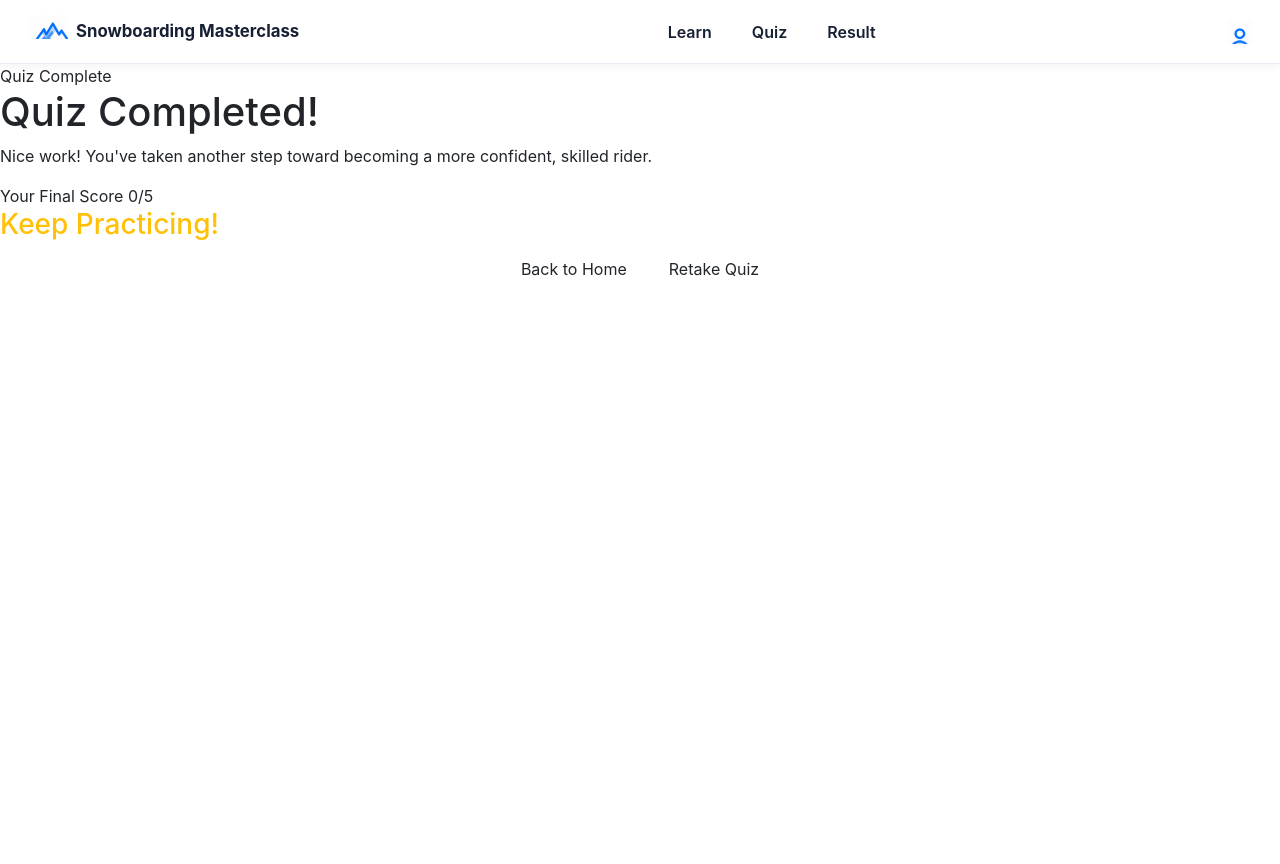
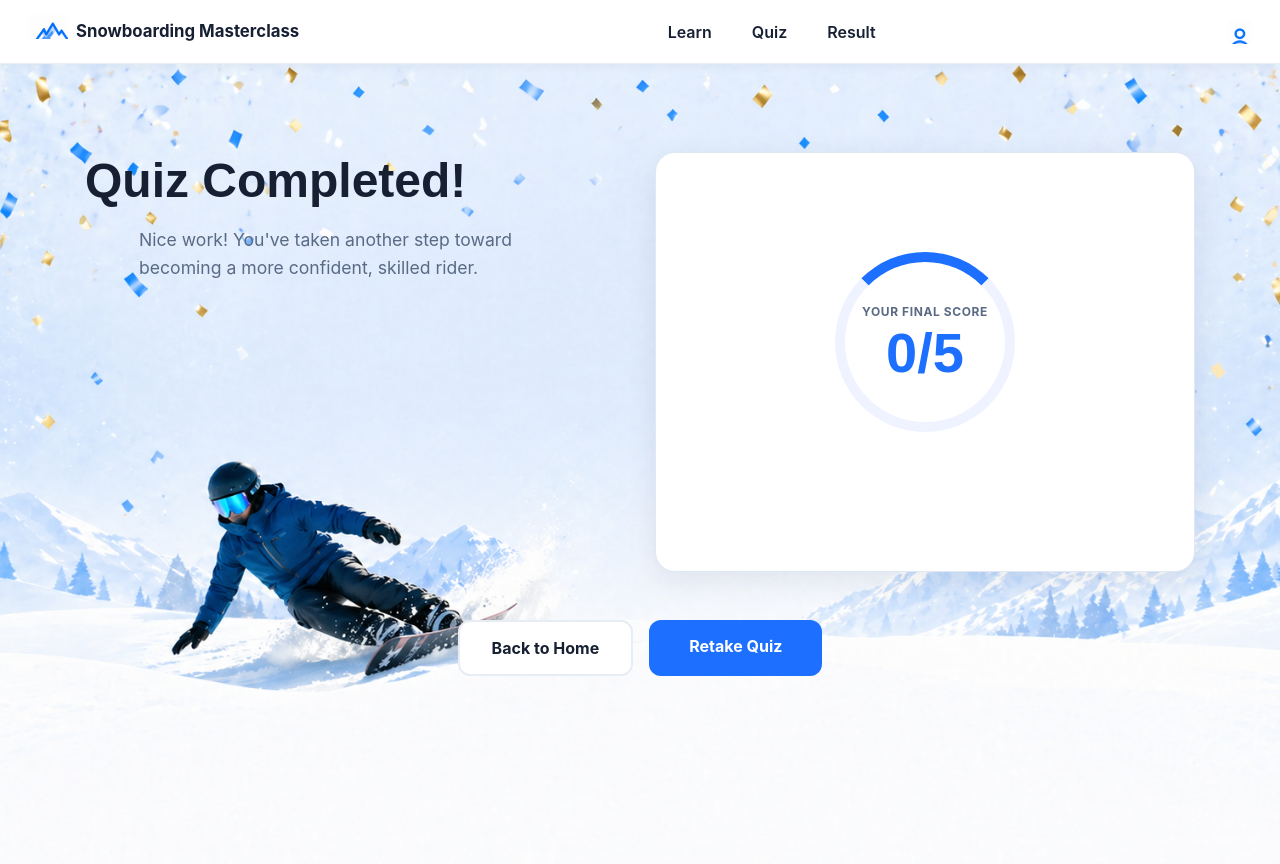
Before and after one commit to JIachen-Tu/UI-final-project, a Flask app: page /results in a window 1280 px wide. Before the commit the page ends 276 px from the top, so only its background shows below. Run offline with Flask 3, Linux system fonts and the light colour scheme; some libraries are stand-ins or nearby versions.

Commit message:
complete basic result page

```diff
--- a/static/result.css
+++ b/static/result.css
@@ -119,3 +119,23 @@
     color: #ffffff;
     text-decoration: none;
 }
+
+.result-bg {
+    background-image: url("/static/data/quiz_complete_background.png");
+    background-size: cover;
+    background-position: center;
+    background-repeat: no-repeat;
+    min-height: 100vh;
+    padding-top: 40px;
+    padding-bottom: 60px;
+}
+
+.score-card {
+    min-height: 420px;
+    display: flex;
+    align-items: center;
+    justify-content: center;
+    border-radius: 20px;
+    border: 1px solid #e0e8f5;
+    box-shadow: 0 8px 30px rgba(15, 23, 42, 0.08);
+}
--- a/templates/results.html
+++ b/templates/results.html
@@ -1,12 +1,14 @@
 {% extends "layout.html" %}
 {% block content %}
-<link rel="stylesheet" href="{{ url_for('static', filename='results.css') }}">
-
+<link rel="stylesheet" href="{{ url_for('static', filename='result.css') }}">
+<div class="result-bg">
+    <!--
     <div class="results-page-body">
         <div class="result-card">
             <span class="result-subtitle">Quiz Complete</span>
             <h1 class="result-title">Quiz Completed!</h1>
-        <p class="result-desc">Nice work! You've taken another step toward becoming a more confident, skilled rider.</p>
+            <p class="result-desc">Nice work! You've taken another step toward becoming a more confident, skilled rider.
+            </p>
 
             <div class="score-circle-wrapper">
                 <span class="score-label-small">Your Final Score</span>
@@ -24,5 +26,37 @@
                 <a href="/quiz/1" class="btn btn-retake">Retake Quiz</a>
             </div>
         </div>
+    </div>-->
+
+    <div class="container">
+        <div class="result-container my-5">
+            <div class="row align-items-start mt-5">
+                <div class="col-md-6">
+                    <h1 class="result-title">Quiz Completed!</h1>
+                    <p class="result-desc">
+                        Nice work! You've taken another step toward becoming a more confident, skilled rider.
+                    </p>
+
+                </div>
+
+                <div class="col-md-6">
+                    <div class="card score-card">
+                        <div class="score-circle-wrapper">
+                            <span class="score-label-small">Your Final Score</span>
+                            <span class="score-value-large">{{ score }}/5</span>
+                        </div>
+                    </div>
+                </div>
+
+            </div>
+        </div>
+
+        <div class="result-button-container my-5">
+            <div class="d-flex justify-content-center gap-3">
+                <a href="/" class="btn btn-home mr-3">Back to Home</a>
+                <a href="/quiz/1" class="btn btn-retake">Retake Quiz</a>
+            </div>
+        </div>
+    </div>
 </div>
 {% endblock %}
```
Also changed, not shown: static/data/quiz_complete_background.png, static/data/snowboarder.png. Lines whose indentation alone changed are shown as unchanged.
